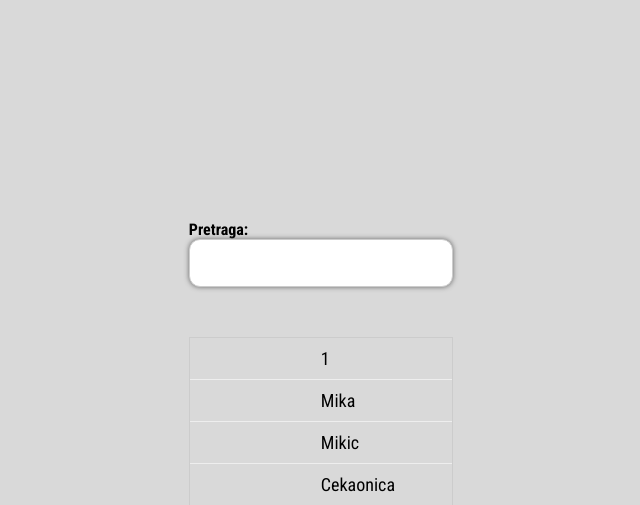
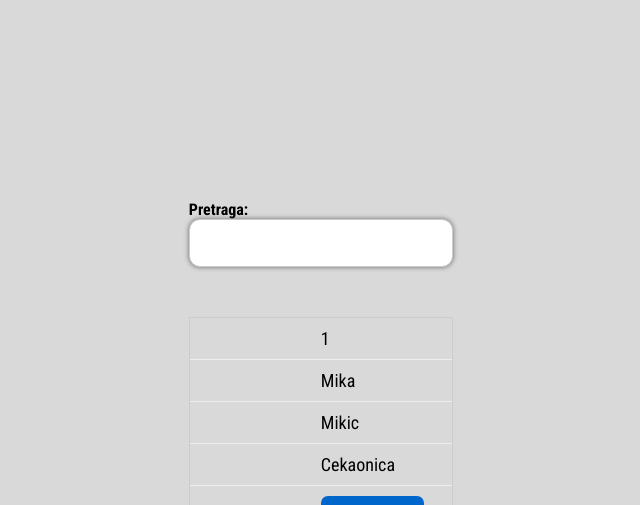
Before and after one commit to 221191/itehdomaci1, a PHP site: page / in a window 1280 px wide. Shown: the top 505 px of the page, without its empty margins (596-1236 px from the left). Run offline with PHP 8.4, Linux system fonts and the light colour scheme; data comes from the database, SQL or seed files in the repository.

Commit message:
finished

```diff
--- a/index.php
+++ b/index.php
@@ -55,7 +55,7 @@
 
     <div class="tabela">
 
-            <h4 style="margin-top:20px;">Pretraga: </h4>
+            <h4>Pretraga: </h4>
             <input type="text" id="searchinput" class="pretraga">
 
             <div id="table">
```
